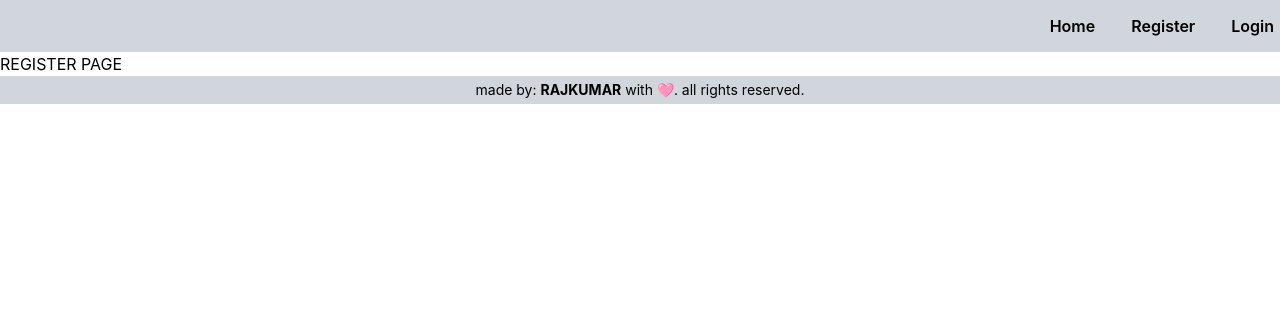
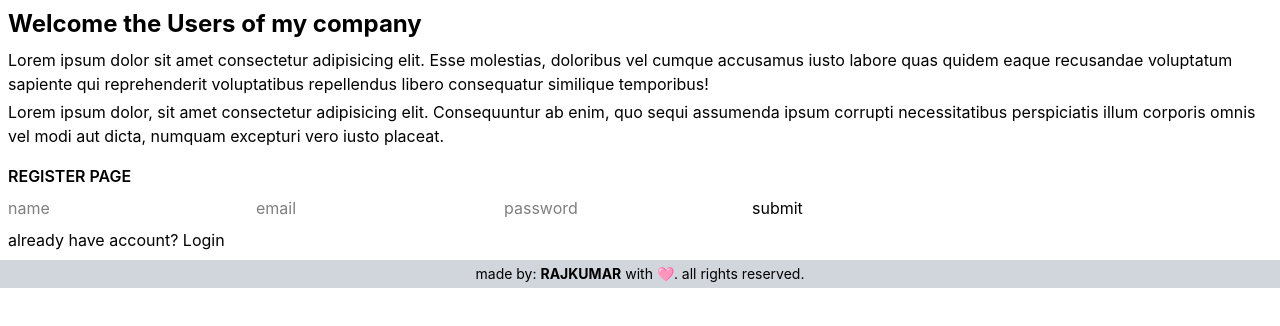
Before and after one commit to Rkthak/practice-react, a React (Vite) app: page /register in a window 1280 px wide. Shown: the top 326 px of the page. Built offline with nearby package versions, Linux system fonts and the light colour scheme.

Commit message:
register and login including wrapper, useNavigate, Link

```diff
--- /dev/null
+++ b/src/pages/Dashboard.jsx
@@ -0,0 +1,7 @@
+import React from "react";
+
+const Dashboard = () => {
+  return <div>Dashboard</div>;
+};
+
+export default Dashboard;
--- a/src/pages/Home.jsx
+++ b/src/pages/Home.jsx
@@ -1,9 +1,28 @@
 import React from "react";
+import { useNavigate } from "react-router";
 
 const Home = () => {
+  const navigate = useNavigate();
+  const gotoRegister = () => {
+    navigate("/register");
+  };
+  const gotoLogin = () => {
+    navigate("/login");
+  };
   return (
-    <div>
-      <h1>HOME PAGE</h1>
+    <div className="container m-auto p-2">
+      <button
+        className="bg-red-500 px-2 py-0.5 font-medium text-white mr-7"
+        onClick={gotoRegister}
+      >
+        Register
+      </button>
+      <button
+        className="bg-red-500 px-2 py-0.5 font-medium text-white mr-7"
+        onClick={gotoLogin}
+      >
+        Login
+      </button>
     </div>
   );
 };
--- a/src/pages/Login.jsx
+++ b/src/pages/Login.jsx
@@ -1,7 +1,37 @@
-import React from "react";
+import React, { useState } from "react";
+import { Link, useNavigate } from "react-router";
 
 const Login = () => {
-  return <h1>LOGIN PAGE</h1>;
+  const navigate = useNavigate();
+  const [registerMessage, setRegisterMessage] = useState("");
+  const handleLogin = (e) => {
+    e.preventDefault();
+    const message = `Logging In....`;
+    setRegisterMessage(message);
+    setTimeout(() => {
+      navigate("/dashboard");
+    }, 1000);
+  };
+  return (
+    <>
+      <div className="container m-auto p-2">
+        <h1 className="font-semibold mb-2">LOGIN PAGE</h1>
+        {registerMessage ? (
+          registerMessage
+        ) : (
+          <form onSubmit={handleLogin}>
+            <input type="email" placeholder="email" />
+            <input type="tpassword" placeholder="password" />
+            <button type="submit">submit</button>
+          </form>
+        )}
+
+        <p className="mt-2">
+          New user? <Link to={"/register"}>Register</Link>
+        </p>
+      </div>
+    </>
+  );
 };
 
 export default Login;
--- a/src/pages/Register.jsx
+++ b/src/pages/Register.jsx
@@ -1,7 +1,38 @@
-import React from "react";
+import React, { useState } from "react";
+import { Link, useNavigate } from "react-router";
 
 const Register = () => {
-  return <h1>REGISTER PAGE</h1>;
+  const navigate = useNavigate();
+  const [registerMessage, setRegisterMessage] = useState("");
+  const handleSubmit = (e) => {
+    e.preventDefault();
+    const message = `Registering user....`;
+    setRegisterMessage(message);
+    setTimeout(() => {
+      navigate("/login");
+    }, 1000);
+  };
+
+  return (
+    <div className="container m-auto p-2">
+      <h1 className="font-semibold mb-2">REGISTER PAGE</h1>
+
+      {registerMessage ? (
+        registerMessage
+      ) : (
+        <form onSubmit={handleSubmit}>
+          <input type="text" placeholder="name" />
+          <input type="email" placeholder="email" />
+          <input type="password" placeholder="password" />
+          <button type="submit">submit</button>
+        </form>
+      )}
+
+      <p className="mt-2">
+        already have account? <Link to={"/login"}>Login</Link>
+      </p>
+    </div>
+  );
 };
 
 export default Register;
--- /dev/null
+++ b/src/pagesComps/Welcome.jsx
@@ -0,0 +1,27 @@
+import React from "react";
+
+const Welcome = () => {
+  return (
+    <>
+      <div className="container m-auto p-2">
+        <h1 className="text-2xl font-bold mb-2">
+          Welcome the Users of my company
+        </h1>
+        <p className="mb-1">
+          Lorem ipsum dolor sit amet consectetur adipisicing elit. Esse
+          molestias, doloribus vel cumque accusamus iusto labore quas quidem
+          eaque recusandae voluptatum sapiente qui reprehenderit voluptatibus
+          repellendus libero consequatur similique temporibus!
+        </p>
+        <p>
+          Lorem ipsum dolor, sit amet consectetur adipisicing elit. Consequuntur
+          ab enim, quo sequi assumenda ipsum corrupti necessitatibus
+          perspiciatis illum corporis omnis vel modi aut dicta, numquam
+          excepturi vero iusto placeat.
+        </p>
+      </div>
+    </>
+  );
+};
+
+export default Welcome;
--- a/src/wrapper/HomeWrapper.jsx
+++ b/src/wrapper/HomeWrapper.jsx
@@ -2,11 +2,13 @@ import React from "react";
 import Navbar from "../pagesComps/Navbar";
 import { Outlet } from "react-router";
 import Footer from "../pagesComps/Footer";
+import Home from "../pages/Home";
+import Welcome from "../pagesComps/Welcome";
 
 const HomeWrapper = () => {
   return (
     <div>
-      <Navbar />
+      <Welcome />
       <Outlet />
       <Footer />
     </div>
```
Also changed, not shown: src/App.jsx (+3 -6 lines).
